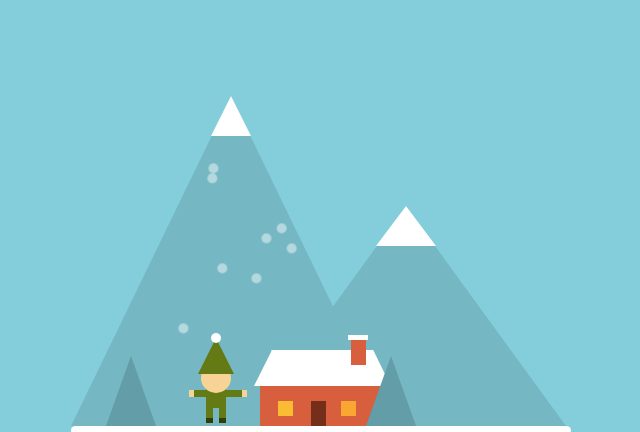
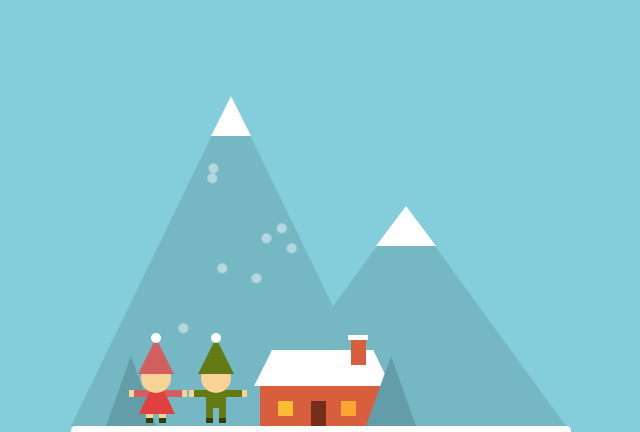
Before and after one commit to duongchung1999/Merry-Christmas, a plain HTML site: page index.html in a window 1280 px wide. Shown: the top 432 px of the page, without its empty margins (319-959 px from the left). Drawn offline with Linux system fonts and the light colour scheme.

Commit message:
Add Girlfriend

```diff
--- a/index.html
+++ b/index.html
@@ -6,9 +6,6 @@
     <title>Merry Christmas</title>
     <link rel="stylesheet" href="./style/css/style.css">
 </head>
-<body>
-
-</body>
 </html>
 <div align="center" style="padding-top:350px;" class="fond">
 
@@ -35,6 +32,17 @@
         <div class="lutin_jb1">&nbsp;</div>
         <div class="lutin_jb2">&nbsp;</div>
       </div>
+      <div class="lutz2">
+        <div class="lutin_pom">&nbsp;</div>
+        <div class="lutin_top">&nbsp;</div>
+        <div class="lutin_head">&nbsp;</div>
+        <div class="lutin_arm1">&nbsp;</div>
+        <div class="lutin_arm2">&nbsp;</div>
+        <div class="lutin_body">&nbsp;</div>
+        <div class="lutin_jb1">&nbsp;</div>
+        <div class="lutin_jb2">&nbsp;</div>
+      </div>
+
     </div>
     <div class="contener_snow">
       <div class="snowflakes">
--- a/style/css/style.css
+++ b/style/css/style.css
@@ -167,7 +167,7 @@
     border-radius: 50%;
     top: 20px; left:-45px;
     position: absolute;
-    z-index: 1;
+    z-index: 3;
   }
   .lutin_body
   {
@@ -175,6 +175,19 @@
     width: 20px; height: 20px;
     top: 45px; left:-40px;
     position: absolute;
+  }
+  .lutz2 .lutin_body
+  {
+    background-color: transparent;
+    width: 0px;
+    height: 0px;
+    top: 33px;
+    left: -47px;
+    position: absolute;
+    border-left: 18px solid transparent;
+    border-right: 18px solid transparent;
+    border-bottom: 38px solid #e23f3f;
+    z-index: 2;
   }
   .lutin_jb1
   {
@@ -215,8 +228,24 @@
     border-left: 18px solid transparent;
     border-right: 18px solid transparent;
     border-bottom: 36px solid #637a15;
-    position: absolute; z-index: 2;
+    position: absolute; z-index: 4;
   }
+  .lutz2 .lutin_top
+  {
+    border-bottom-color: #d36060;
+  }
+
+  .lutz2 .lutin_arm1,
+  .lutz2 .lutin_arm2
+  {
+    background-color: #d36060;
+  }
+  .lutz2 .lutin_jb1,
+  .lutz2 .lutin_jb2
+  {
+    background-color: #f7d496;
+  }
+
   .lutin_pom
   {
     background-color: #ffffff;
@@ -224,11 +253,25 @@
     border-radius: 50%;
     top: -10px; left:-35px;
     position: absolute;
-    z-index: 3;
+    z-index: 5;
   }
+
   .lutz
   {
     position: relative;
+    -webkit-animation: lutz 0.4s linear;
+    -webkit-animation-iteration-count: infinite;
+    -moz-animation: lutz 0.4s linear;
+    -moz-animation-iteration-count: infinite;
+    -ms-animation: lutz 0.4s linear;
+    -ms-animation-iteration-count: infinite;
+    animation: lutz 0.4s linear;
+    animation-iteration-count: infinite;
+  }
+  .lutz2
+  {
+    position: relative;
+    left: -60px;
     -webkit-animation: lutz 0.4s linear;
     -webkit-animation-iteration-count: infinite;
     -moz-animation: lutz 0.4s linear;
```
